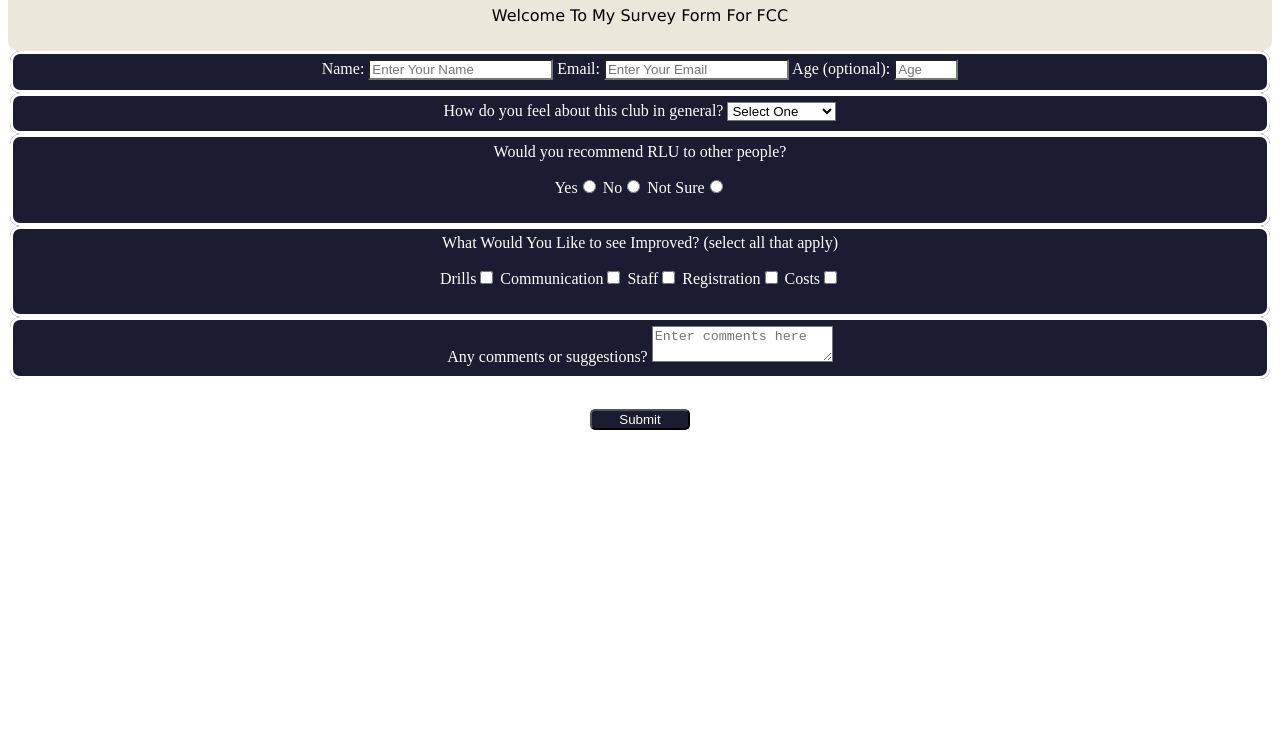
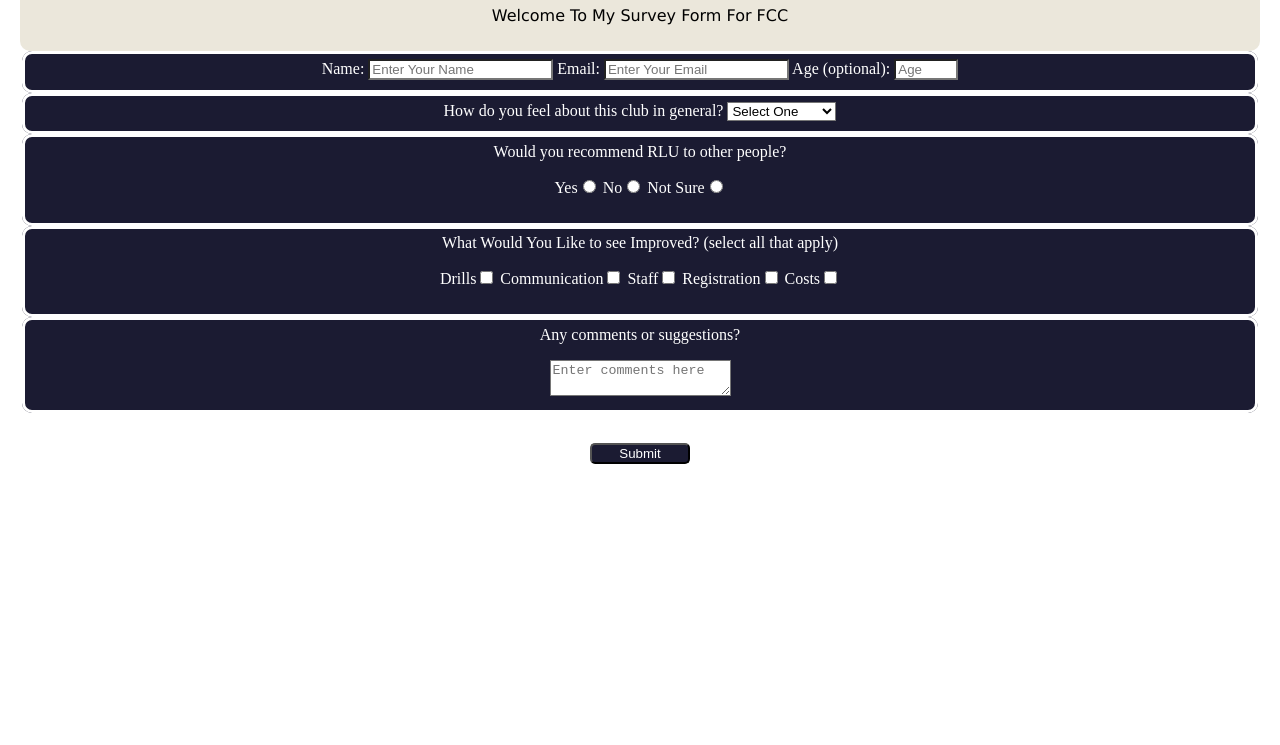
Before and after one commit to Bmuno23/Survey-Form-FCC, a plain HTML site: page index.html in a window 1280 px wide. Shown: the part 55-800 px from the top of the page. Drawn offline with Linux system fonts and the light colour scheme.

Commit message:
Adjust Margins Relocate text area box

```diff
--- a/index.html
+++ b/index.html
@@ -49,6 +49,7 @@
             </fieldset>
             <fieldset>
                 <label>Any comments or suggestions?</label>
+                <p></p>
                 <textarea type="text" placeholder="Enter comments here"></textarea>
             </fieldset>
         </form>
--- a/styles.css
+++ b/styles.css
@@ -42,3 +42,6 @@ form{
 input[type="submit"]:hover{
     background-color: rgb(100, 15, 15);
 }
+body{
+    margin: 20px
+}
```
